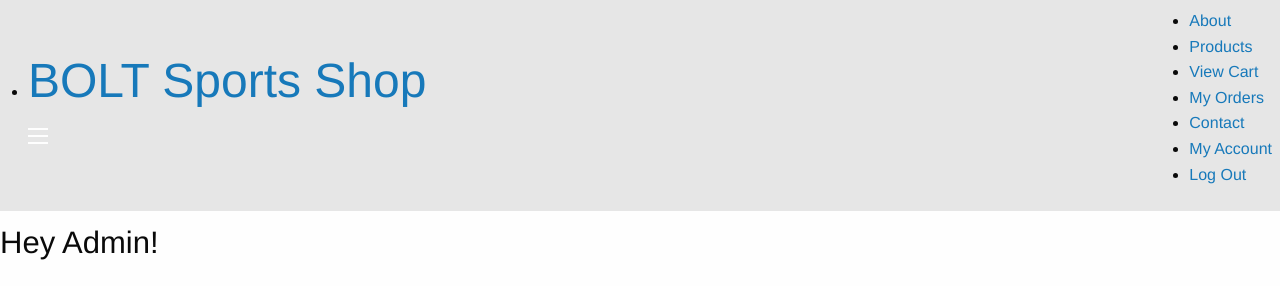
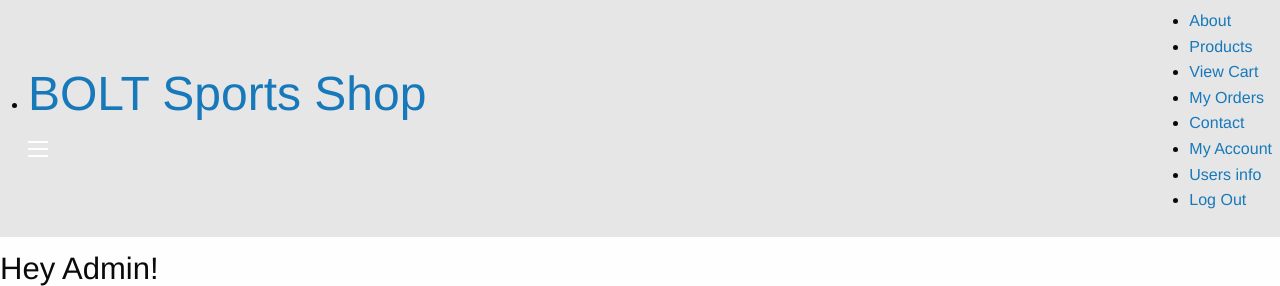
Before and after one commit to old-tower/project-tutorial, a PHP site: page /admin.php in a window 1280 px wide. Shown: the top 286 px of the page. Run offline with PHP 8.4, Linux system fonts and the light colour scheme; a user stored in the database is signed in; data comes from the database, SQL or seed files in the repository; some libraries are stand-ins or nearby versions.

Commit message:
added users info button

```diff
--- a/admin.php
+++ b/admin.php
@@ -45,6 +45,7 @@ include 'config.php';
 
           if(isset($_SESSION['username'])){
             echo '<li><a href="account.php">My Account</a></li>';
+            echo '<li><a href="user_display.php">Users info</a></li>';
             echo '<li><a href="logout.php">Log Out</a></li>';
           }
           else{
```
